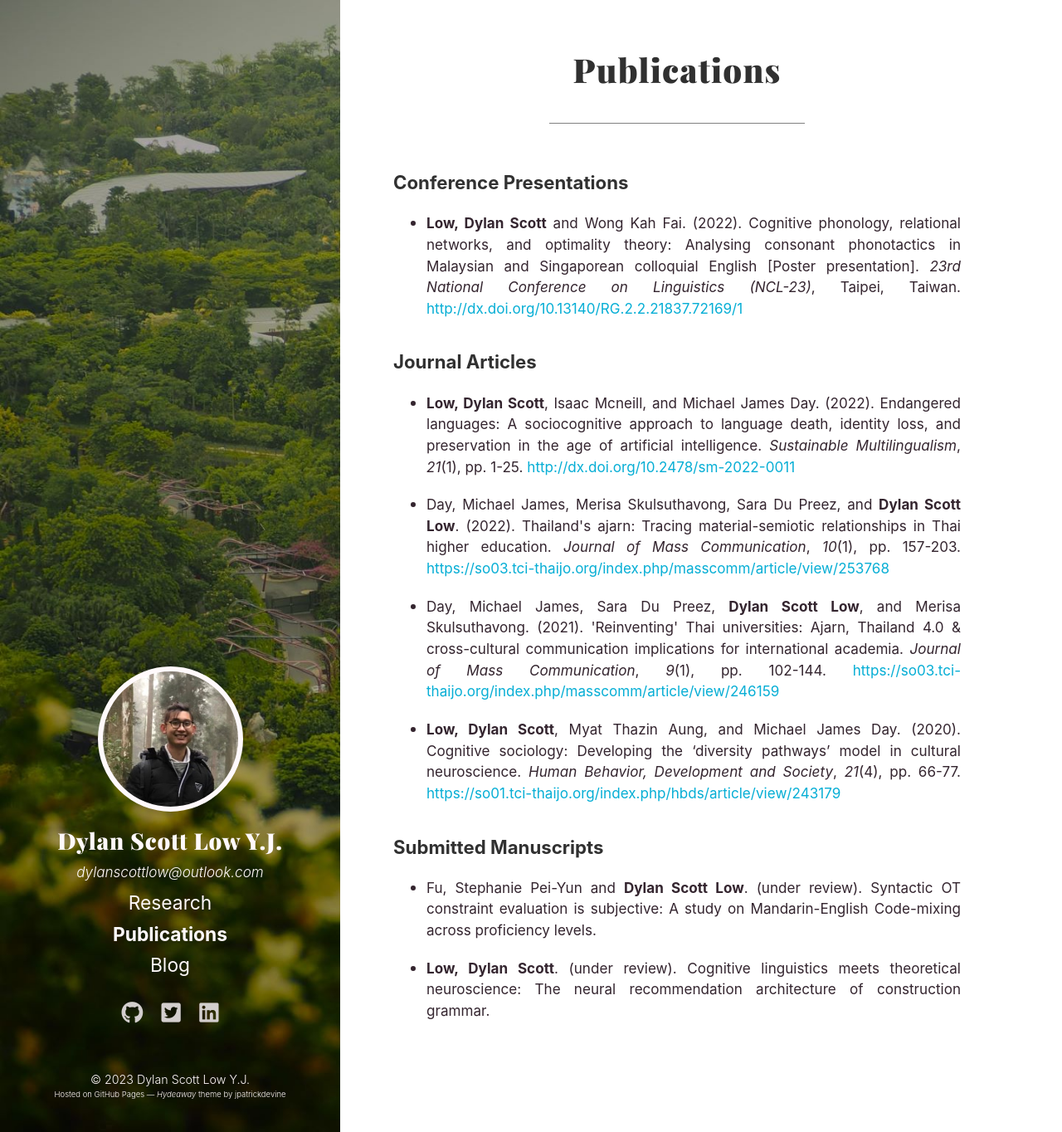
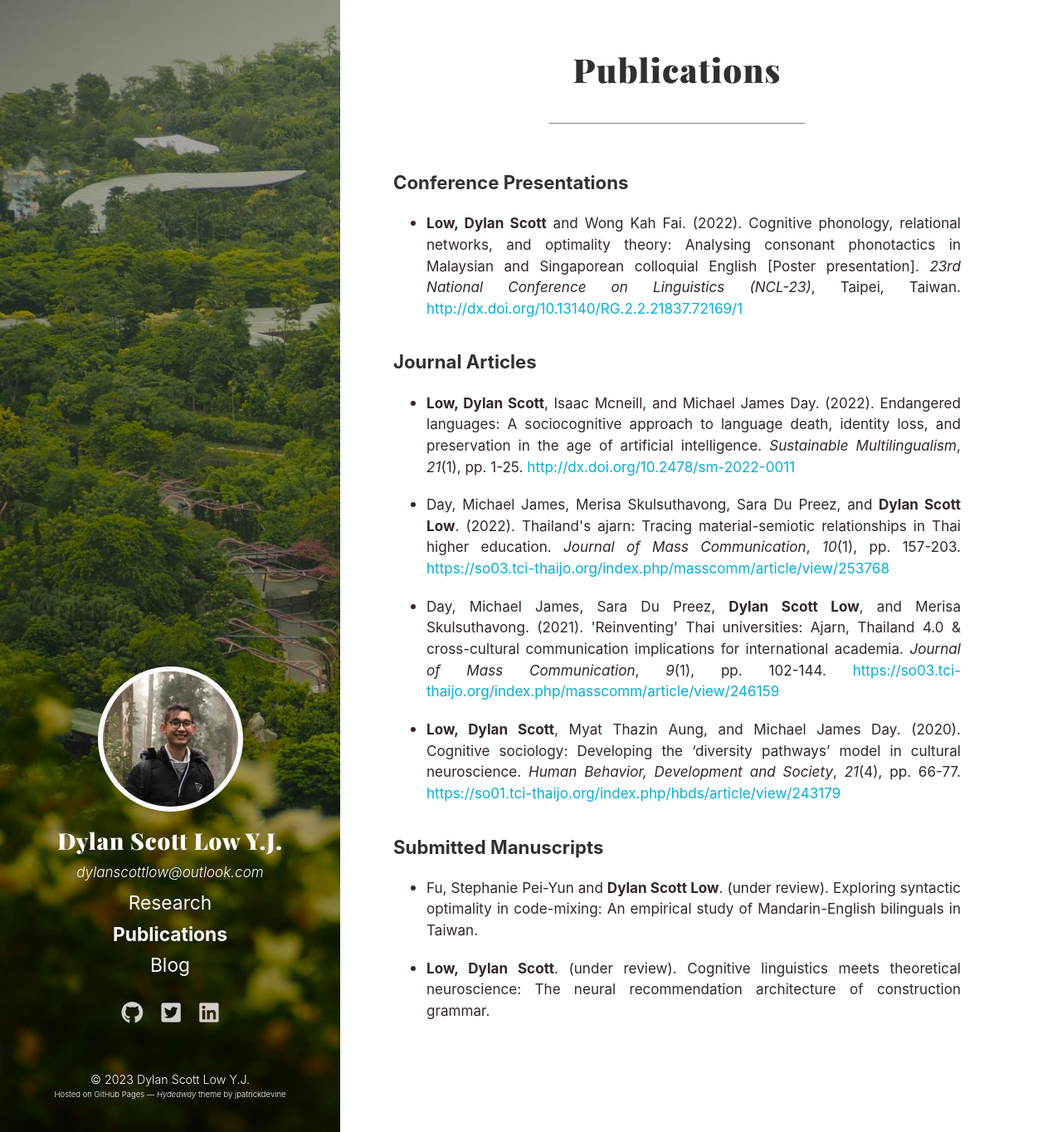
Before and after one commit to dylanscottlow/dylanscottlow.github.io, a Jekyll site: the page built from publications.md, in a window 1280 px wide and 1364 px high. Shown: the whole window at 83% size. Built offline with Jekyll 4.4.1, drawn with Linux system fonts in a browser that asks for light colours; a style sheet for code colours, icons or effects is not loaded.

Commit message:
Change title of code-mixing paper with Stephanie

```diff
--- a/publications.md
+++ b/publications.md
@@ -20,6 +20,6 @@ order: 2
 
 ### Submitted Manuscripts
 
-* <p class="citation-list">Fu, Stephanie Pei-Yun and <b>Dylan Scott Low</b>. (under review). Syntactic OT constraint evaluation is subjective: A study on Mandarin-English Code-mixing across proficiency levels.</p>
+* <p class="citation-list">Fu, Stephanie Pei-Yun and <b>Dylan Scott Low</b>. (under review). Exploring syntactic optimality in code-mixing: An empirical study of Mandarin-English bilinguals in Taiwan.</p>
 
 * <p class="citation-list"><b>Low, Dylan Scott</b>. (under review). Cognitive linguistics meets theoretical neuroscience: The neural recommendation architecture of construction grammar.</p>
```
